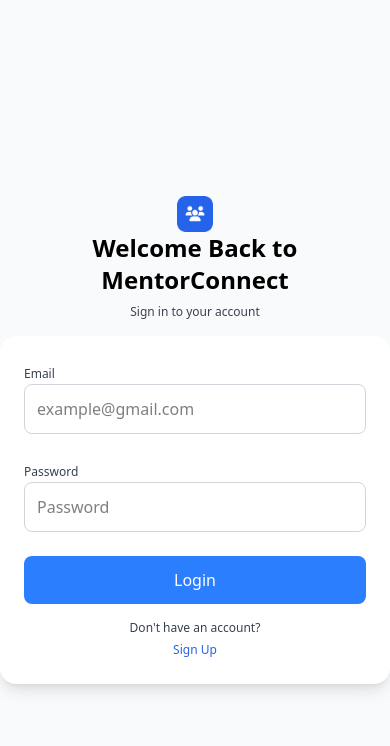
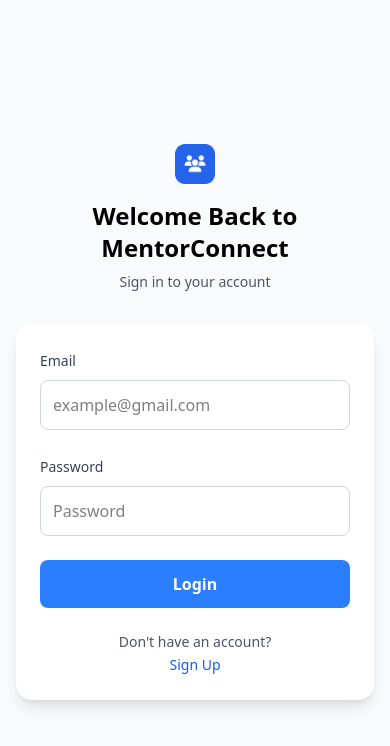
Before and after one commit to EnduranceApeh/mentor-connect, a React (Vite) app: page /login in a window 390 px wide. Shown: the top 746 px of the page. Built offline with nearby package versions, Linux system fonts and the light colour scheme; no server answers.

Commit message:
feat(ui): made signin page and Navbar component responsive

```diff
--- a/src/pages/form/Login.jsx
+++ b/src/pages/form/Login.jsx
@@ -47,19 +47,35 @@ function Login() {
   }
 
   return (
-    <div className="min-h-screen flex flex-col items-center justify-center bg-gray-50">
-      <img src={userGroupIcon} alt="" className="mx-auto w-9 pt-9" />
-      <h2 className="text-2xl font-semibold mb-2 text-center">
+    <div className="min-h-screen
+                flex flex-col items-center justify-center
+                bg-gray-50
+                px-4 sm:px-6 lg:px-8
+                py-10">
+
+      <img src={userGroupIcon} alt="" className="w-10 mb-4" />
+
+      <h2 className="text-2xl sm:text-3xl
+                 font-semibold
+                 text-center">
         Welcome Back to MentorConnect
       </h2>
-      <p className="text-center text-xs text-[#374151] pb-4">
+
+      <p className="text-center text-sm text-gray-600 mt-2 mb-8">
         Sign in to your account
       </p>
 
-      <div className="max-w-lg w-full mx-auto shadow-lg rounded-2xl p-6 bg-white">
-        <form onSubmit={handleLogin}>
+      {/* Card */}
+      <div className="w-full max-w-md
+                  bg-white shadow-lg
+                  rounded-2xl
+                  p-6 sm:p-8">
+
+        <form onSubmit={handleLogin} className="space-y-6">
+
+          {/* Email */}
           <div>
-            <label htmlFor="email" className="text-[#334155] text-xs">
+            <label htmlFor="email" className="text-sm text-gray-700">
               Email
             </label>
             <input
@@ -70,12 +86,15 @@ function Login() {
               value={loginData.email}
               onChange={handleChange}
               required
-              className="w-full border border-[#D1D5DB] rounded-lg p-3 focus:outline-none"
+              className="mt-2 w-full border border-gray-300 rounded-lg p-3
+                     focus:ring-2 focus:ring-blue-500
+                     focus:outline-none"
             />
           </div>
 
-          <div className="my-6">
-            <label htmlFor="password" className="text-[#334155] text-xs">
+          {/* Password */}
+          <div>
+            <label htmlFor="password" className="text-sm text-gray-700">
               Password
             </label>
             <input
@@ -86,26 +105,43 @@ function Login() {
               value={loginData.password}
               onChange={handleChange}
               required
-              className="w-full border border-[#D1D5DB] rounded-lg p-3 focus:outline-none"
+              className="mt-2 w-full border border-gray-300 rounded-lg p-3
+                     focus:ring-2 focus:ring-blue-500
+                     focus:outline-none"
             />
           </div>
 
-          {error && <p className="text-red-500 text-xs mb-4">{error}</p>}
+          {error && (
+            <p className="text-red-500 text-sm">
+              {error}
+            </p>
+          )}
 
           <button
             type="submit"
-            className="w-full bg-blue-500 text-white py-3 rounded-lg hover:bg-blue-600 transition"
+            className="w-full bg-blue-500 text-white py-3 rounded-lg
+                   font-semibold
+                   hover:bg-blue-600
+                   transition duration-200"
           >
             Login
           </button>
+
         </form>
 
-        <div className="text-center mt-4">
-          <p className="text-xs text-[#374151]">Don't have an account?</p>
-          <Link to="/sign-up" className="text-[#2563EB] text-xs">
+        {/* Footer */}
+        <div className="text-center mt-6">
+          <p className="text-sm text-gray-600">
+            Don't have an account?
+          </p>
+          <Link
+            to="/sign-up"
+            className="text-blue-600 text-sm font-medium hover:underline"
+          >
             Sign Up
           </Link>
         </div>
+
       </div>
     </div>
   );
--- a/src/pages/home/Navbar.jsx
+++ b/src/pages/home/Navbar.jsx
@@ -1,21 +1,103 @@
+import { useState } from "react";
+import { Link } from "react-router-dom";
+import { Menu, X } from "lucide-react";
 import logo from "../../assets/images/logo.png";
 
 function Navbar() {
-  return(
-    <nav className="flex justify-between py-4 px-9 items-center fixed top-0 right-0 left-0 z-100 bg-[#fff]">
-      <div className="w-[180px]">
-        <img src={logo} alt="logo" />
+  const [open, setOpen] = useState(false);
+
+  return (
+    <nav className="fixed top-0 left-0 right-0 z-50 bg-white shadow-sm">
+      <div className="max-w-7xl mx-auto flex justify-between items-center px-4 sm:px-6 lg:px-10 py-4">
+        {/* Logo */}
+        <div className="w-36 sm:w-44">
+          <img src={logo} alt="logo" className="w-full" />
+        </div>
+
+        {/* Desktop Menu */}
+        <ul className="hidden md:flex gap-8 text-gray-600 font-light text-sm">
+          <li>
+            <a href="#whyChooseUs" className="hover:text-blue-500 transition">
+              Why Choose Us
+            </a>
+          </li>
+          <li>
+            <a href="#howItWorks" className="hover:text-blue-500 transition">
+              How It Works
+            </a>
+          </li>
+          <li>
+            <a href="#successStories" className="hover:text-blue-500 transition">
+              Success Stories
+            </a>
+          </li>
+          <li>
+            <Link
+              to="/login"
+              className="hover:text-blue-500 transition"
+            >
+              Login
+            </Link>
+          </li>
+          <li>
+            <Link
+              to="/sign-up"
+              className="bg-blue-500 text-white px-4 py-1 rounded-lg hover:bg-blue-600 transition"
+            >
+              Get Started
+            </Link>
+          </li>
+        </ul>
+
+        {/* Mobile Menu Button */}
+        <div className="md:hidden">
+          <button
+            onClick={() => setOpen(!open)}
+            className="text-gray-600 focus:outline-none"
+          >
+            {open ? <X size={24} /> : <Menu size={24} />}
+          </button>
+        </div>
       </div>
 
-      <ul className="flex gap-10 text-[#4B5563] font-light text-xs">
-        <li><a href="#">whyChooseUs</a></li>
-        <li><a href="#">How It Works</a></li>
-        <li><a href="#">Success Stories</a></li>
-        <li><a href="#">Login</a></li>
-        <li><a href="#">Get Started</a></li>
-      </ul>
+      {/* Mobile Menu */}
+      {open && (
+        <ul className="md:hidden bg-white shadow-lg px-4 py-6 space-y-4 text-center">
+          <li>
+            <a href="#whyChooseUs" className="block text-gray-700 hover:text-blue-500 transition">
+              Why Choose Us
+            </a>
+          </li>
+          <li>
+            <a href="#howItWorks" className="block text-gray-700 hover:text-blue-500 transition">
+              How It Works
+            </a>
+          </li>
+          <li>
+            <a href="#successStories" className="block text-gray-700 hover:text-blue-500 transition">
+              Success Stories
+            </a>
+          </li>
+          <li>
+            <Link
+              to="/login"
+              className="block text-gray-700 hover:text-blue-500 transition"
+            >
+              Login
+            </Link>
+          </li>
+          <li>
+            <Link
+              to="/sign-up"
+              className="block bg-blue-500 text-white px-4 py-2 rounded-lg hover:bg-blue-600 transition"
+            >
+              Get Started
+            </Link>
+          </li>
+        </ul>
+      )}
     </nav>
-  )
+  );
 }
 
 export default Navbar;
```
